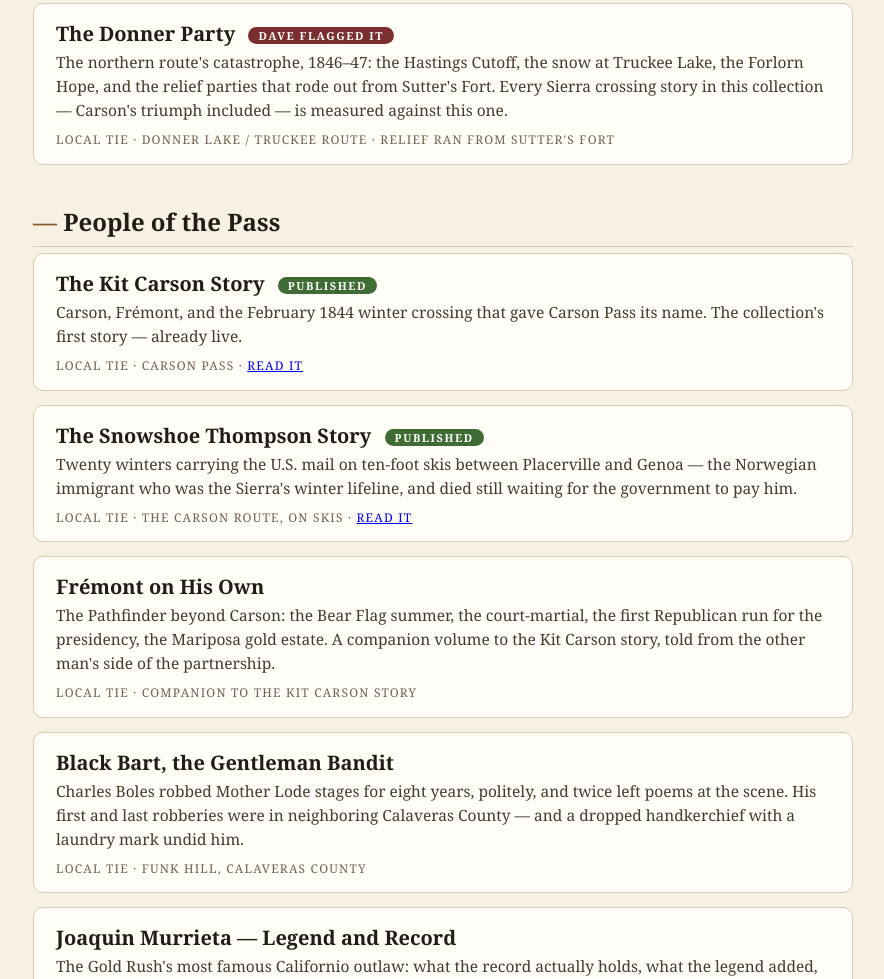
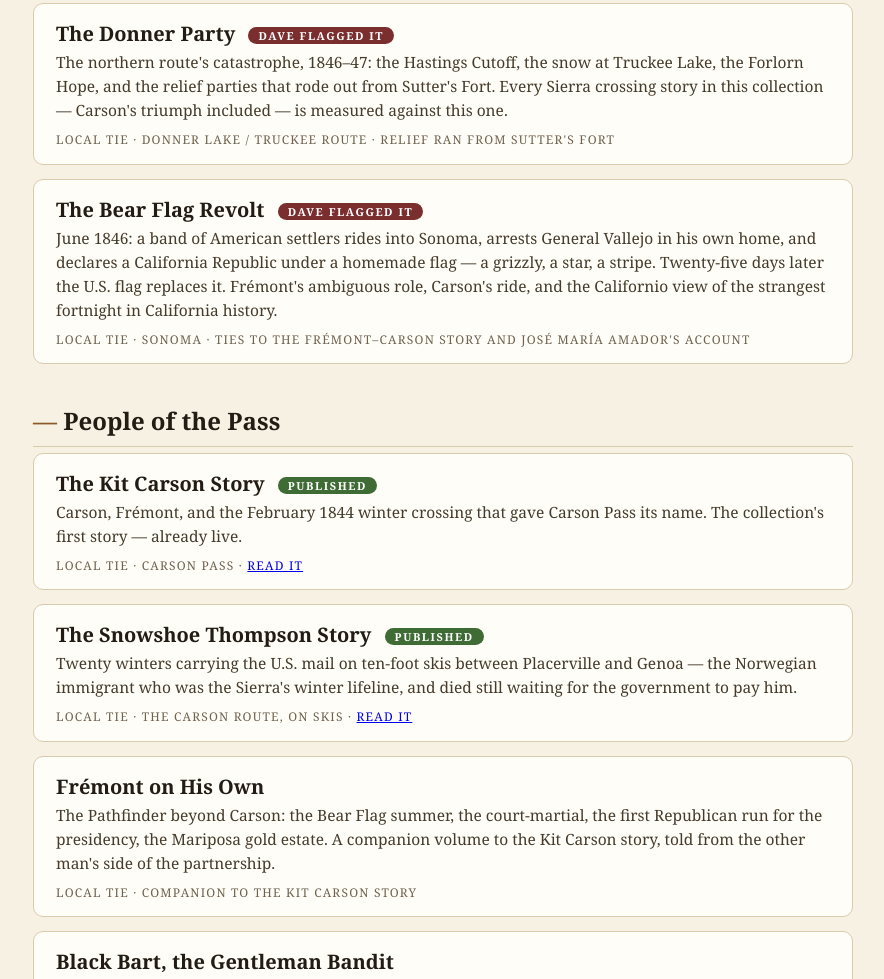
Before and after one commit to davedellaquila/stories, a plain HTML site: page outline/index.html in a window 1280 px wide. Shown: the part 2286-3265 px from the top of the page, without its empty margins (197-1081 px from the left). Drawn offline with Linux system fonts and the light colour scheme.

Commit message:
Outline + queue: The Bear Flag Revolt added (Dave flagged), slated Sun Jan 17, 2027

```diff
--- a/outline/index.html
+++ b/outline/index.html
@@ -96,6 +96,10 @@
   <div class="idea"><h3>The Donner Party <span class="badge flag">Dave flagged it</span></h3>
     <p>The northern route's catastrophe, 1846–47: the Hastings Cutoff, the snow at Truckee Lake, the Forlorn Hope, and the relief parties that rode out from Sutter's Fort. Every Sierra crossing story in this collection — Carson's triumph included — is measured against this one.</p>
     <div class="tie">Local tie · Donner Lake / Truckee route · Relief ran from Sutter's Fort</div></div>
+
+  <div class="idea"><h3>The Bear Flag Revolt <span class="badge flag">Dave flagged it</span></h3>
+    <p>June 1846: a band of American settlers rides into Sonoma, arrests General Vallejo in his own home, and declares a California Republic under a homemade flag — a grizzly, a star, a stripe. Twenty-five days later the U.S. flag replaces it. Frémont's ambiguous role, Carson's ride, and the Californio view of the strangest fortnight in California history.</p>
+    <div class="tie">Local tie · Sonoma · Ties to the Frémont–Carson story and José María Amador's account</div></div>
 
   <h2 class="theme"><span class="n">—</span> People of the Pass</h2>
 
```
Also changed, not shown: 1 other file.
